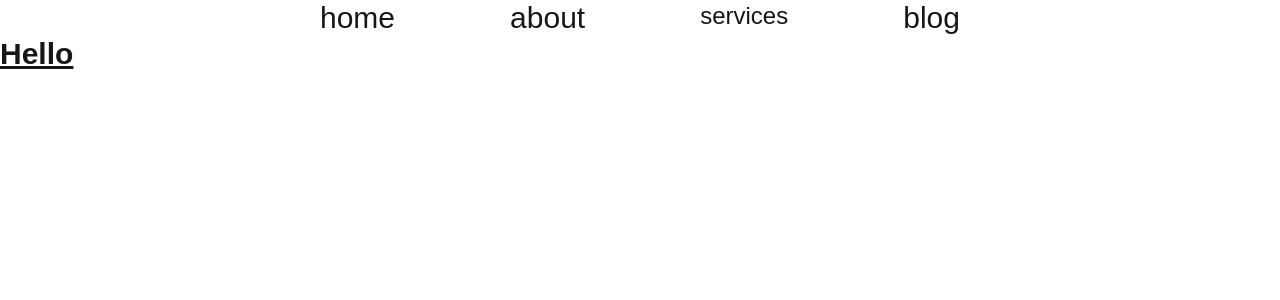
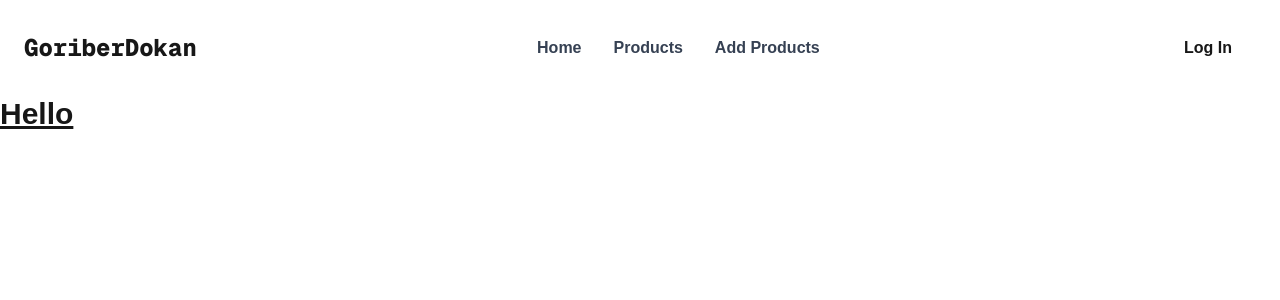
Before and after one commit to Suprotik007/nextJS-simple-eCommerceSite, a Next.js app: page / in a window 1280 px wide. Shown: the top 300 px of the page. Built offline with nearby package versions, Linux system fonts and the light colour scheme.

Commit message:
NavigationBar for navigate to different pages

```diff
--- a/src/Components/Navbar.jsx
+++ b/src/Components/Navbar.jsx
@@ -1,19 +1,39 @@
+import Link from 'next/link';
 import React from 'react';
 
 const Navbar = () => {
+
+        const links=(
+
+        <div className="flex space-x-8 font-semibold text-gray-700 items-center">
+
+       <Link href="/" > Home</Link>
+       <Link href="/products" > Products</Link>
+       <Link href="/addProducts" > Add Products</Link>
+
+      </div>
+        )
+
     return (
-        <div>
-             <div>
-             <nav className='flex justify-center'>
-         <ul className='flex justify-between w-1/2 text-3xl'>
-           <li>home</li>
-          <li>about</li>
-          <li className='text-2xl'>services</li>
-          <li>blog</li>
-         </ul>
-        </nav>
-        </div>
-        </div>
+      <header className="p-4 dark:bg-gray-100 dark:text-gray-800">
+	<div className="container flex justify-between h-16 mx-auto">
+		<a rel="noopener noreferrer" href="/" aria-label="Back to homepage" className="flex items-center p-2">
+			<p className='text-2xl font-mono font-extrabold'>GoriberDokan</p>
+		</a>
+		<ul className="items-stretch hidden space-x-3 lg:flex">
+		{links}
+		</ul>
+		<div className="items-center flex-shrink-0 hidden lg:flex">
+
+			<button className="self-center px-8 py-3 font-semibold rounded dark:bg-violet-600 dark:text-gray-50">Log In</button>
+		</div>
+		<button className="p-4 lg:hidden">
+			<svg xmlns="http://www.w3.org/2000/svg" fill="none" viewBox="0 0 24 24" stroke="currentColor" className="w-6 h-6 dark:text-black">
+				<path strokeLinecap="round" strokeLinejoin="round" strokeWidth="2" d="M4 6h16M4 12h16M4 18h16"></path>
+			</svg>
+		</button>
+	</div>
+</header>
     );
 };
 
```
